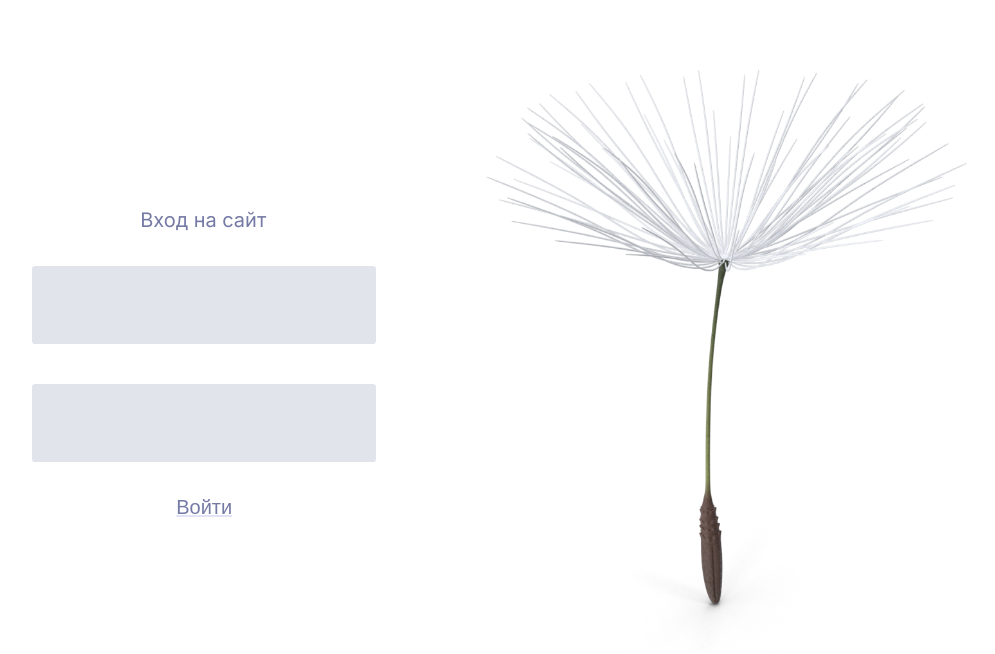
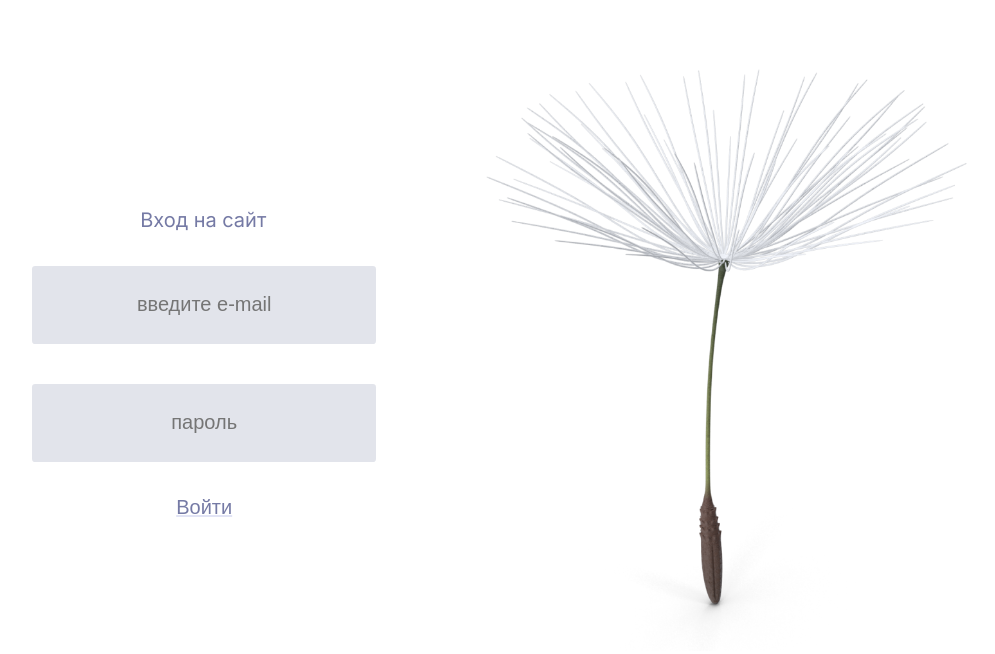
Before and after one commit to MerzlyakovaNatalya/Next-app, a Next.js app: page /signin in a window 1280 px wide. Shown: the top 654 px of the page, without its empty margins (231-1226 px from the left). Built offline with nearby package versions, Linux system fonts and the light colour scheme; no server answers.

Commit message:
add placeholder

```diff
--- a/components/signin_form/index.tsx
+++ b/components/signin_form/index.tsx
@@ -26,8 +26,8 @@ const SignInForm = () => {
   return (
     <div className={styles.form}>
       <form onSubmit={handleSubmit} className={styles.form_wrap}>
-        <input className={styles.form_input} type="email" name="email" required></input>
-        <input className={styles.form_input} type="password" name="password" required></input>
+        <input className={styles.form_input} type="email" name="email" placeholder='введите e-mail' required></input>
+        <input className={styles.form_input} type="password" name="password" placeholder='пароль' required></input>
         <button className={styles.form_button} type="submit">Войти</button>
       </form>
     </div>
```
